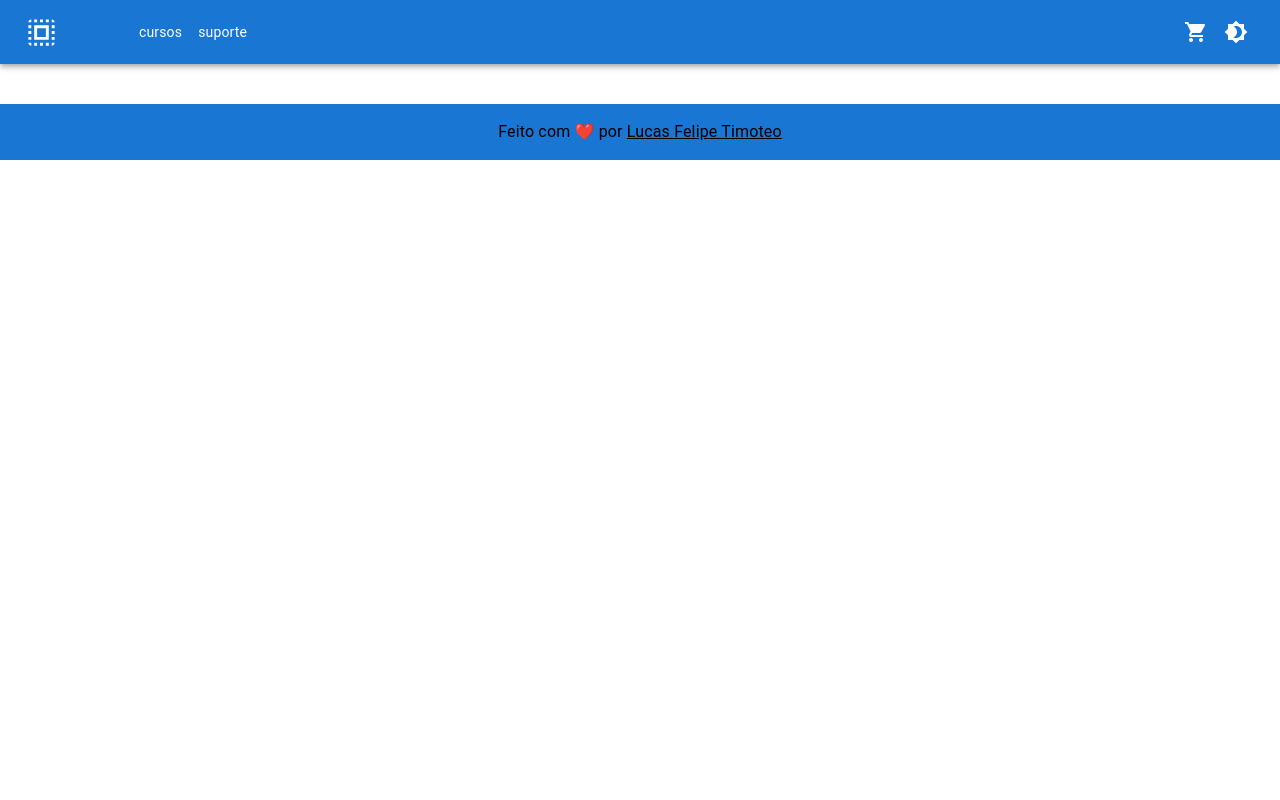
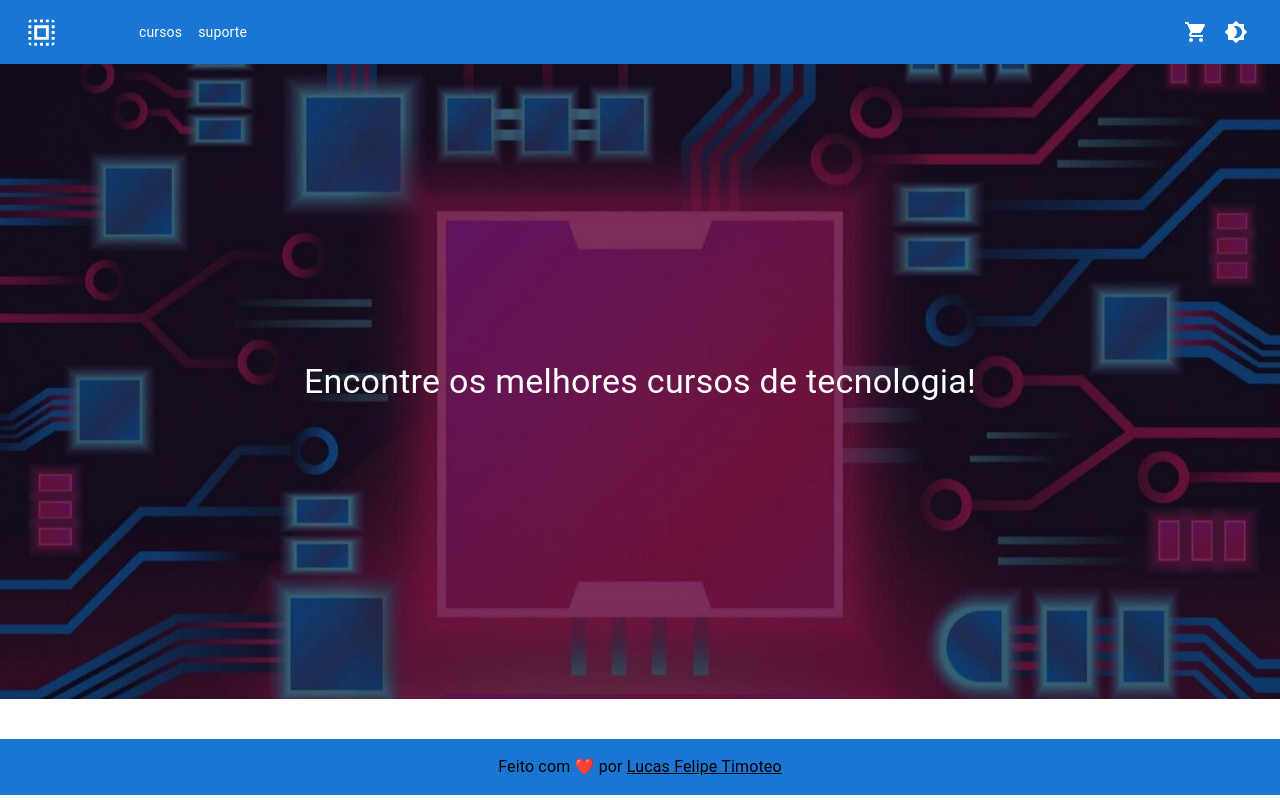
Before and after one commit to LucasFelipeTimoteo/pixel-courses-system, a React (Vite) app in the folder frontend/: page / in a window 1280 px wide. Built offline with nearby package versions, Linux system fonts and the light colour scheme.

Commit message:
Create Hero

```diff
--- a/frontend/src/App.tsx
+++ b/frontend/src/App.tsx
@@ -3,6 +3,7 @@ import { Route, BrowserRouter as Router, Routes } from 'react-router-dom';
 import Footer from './components/Footer/footer';
 import Header from './components/Header/header';
 import { ThemeContextProvider } from './contexts/theme/provider/themeProvider';
+import Hero from './components/Hero/hero';
 
 function App() {
   return (
@@ -12,7 +13,7 @@ function App() {
         <Router>
           <CssBaseline />
           <Header />
-          {/* <Hero /> */}
+          <Hero />
           {/* <Routes>
           <Route path="/" element={<CoursesPage />} />
           <Route path="/courseReport" element={<CourseReportPage />} />
--- /dev/null
+++ b/frontend/src/components/Hero/hero.style.ts
@@ -0,0 +1,42 @@
+import type { SxProps } from '@mui/system';
+import { keyframes } from '@mui/system';
+import heroWallpaper from '../../assets/hero-background.jpg';
+
+const slideIn = keyframes`
+  from {
+    transform: translateX(-100%);
+    opacity: 0;
+  }
+  to {
+    transform: translateX(0);
+    opacity: 1;
+  }
+`;
+
+const heroContainer: SxProps = {
+  zIndex: 3,
+  height: '79.4vh',
+  backgroundImage: `url(${heroWallpaper})`,
+  backgroundAttachment: 'fixed',
+  backgroundSize: 'cover',
+  backgroundPosition: 'center',
+  display: 'flex',
+  justifyContent: 'center',
+  alignItems: 'center',
+  position: 'relative',
+};
+
+const heroText: SxProps = {
+  margin: "25px",
+  color: 'white',
+};
+
+const heroTextAnimate: SxProps = {
+  animation: `${slideIn} 1s ease-out`,
+};
+
+export const styles = {
+  heroContainer,
+  heroText,
+  heroTextAnimate,
+};
--- /dev/null
+++ b/frontend/src/components/Hero/hero.tsx
@@ -0,0 +1,22 @@
+import React from 'react';
+import { Box, Typography } from '@mui/material';
+import { styles } from './hero.style';
+import { useHeroAnimation } from '../hooks/hero/useHeroAnimation';
+
+const Hero: React.FC = () => {
+  const { animate, isSubscriptionPage } = useHeroAnimation();
+
+  return (
+    <Box sx={styles.heroContainer}>
+      <Typography
+        variant="h4"
+        component="p"
+        sx={{ ...styles.heroText, ...(animate && styles.heroTextAnimate) }}
+      >
+        {isSubscriptionPage ? 'Navegue entre seus cursos!' : 'Encontre os melhores cursos de tecnologia!'}
+      </Typography>
+    </Box>
+  );
+};
+
+export default Hero;
--- /dev/null
+++ b/frontend/src/components/hooks/hero/useHeroAnimation.ts
@@ -0,0 +1,17 @@
+import { useEffect, useState } from 'react';
+import { useLocation } from 'react-router-dom';
+
+export const useHeroAnimation = () => {
+  const location = useLocation();
+  const [animate, setAnimate] = useState(false);
+
+  useEffect(() => {
+    setAnimate(true);
+    const timer = setTimeout(() => setAnimate(false), 1000);
+    return () => clearTimeout(timer);
+  }, [location.pathname]);
+
+  const isSubscriptionPage = location.pathname === '/subscriptions';
+
+  return { animate, isSubscriptionPage };
+};
```
Also changed, not shown: frontend/src/assets/hero-background.jpg (added).
